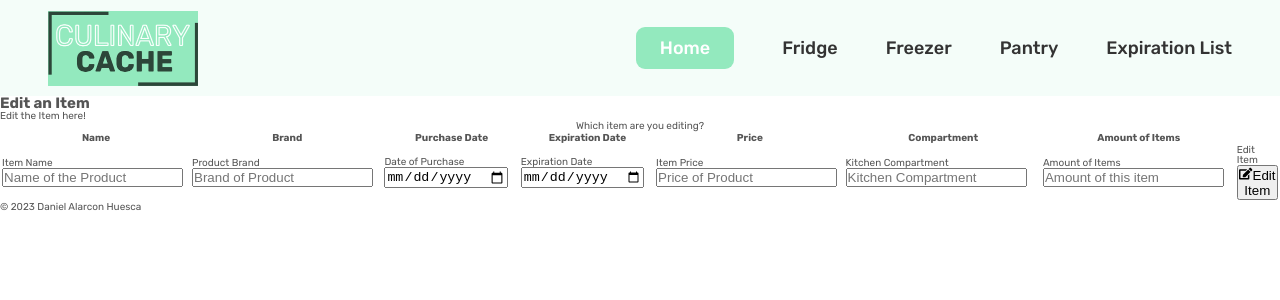
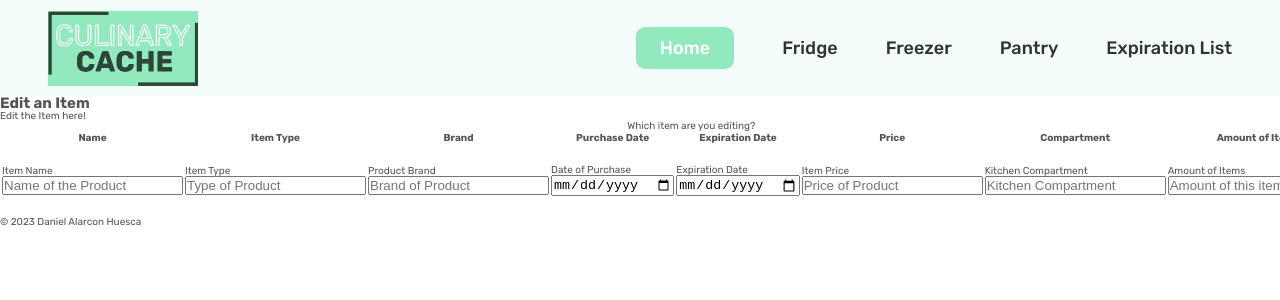
Before and after one commit to danny-alarcon97/fridge-app-frontend, a React (Create React App) app: page /edit-item in a window 1280 px wide. Shown: the top 300 px of the page. Built offline with nearby package versions, Linux system fonts and the light colour scheme; a web font is replaced by a local one.

Commit message:
edited database

```diff
--- a/src/components/Items.js
+++ b/src/components/Items.js
@@ -12,7 +12,9 @@ function Item({ item, onEdit, onDelete }) {
       />
       <div className="meal-content">
         <div className="meal-tags">
-          <span className="tag tag--vegan">Vegan</span>
+          <span className="tag tag--vegan">
+            {item.itemType ? item.itemType : "other"}
+          </span>
         </div>
         <p className="meal-title">{item.name}</p>
         <ul className="meal-attributes">
--- a/src/pages/AddItemPageTable.js
+++ b/src/pages/AddItemPageTable.js
@@ -4,6 +4,7 @@ import { IoMdAdd } from "react-icons/io";
 
 export const AddItemPageTable = () => {
   const [name, setName] = useState("");
+  const [itemType, setItemType] = useState("");
   const [brand, setBrand] = useState("");
   const [purchaseDate, setPurchaseDate] = useState("");
   const [expireDate, setExpireDate] = useState("");
@@ -19,6 +20,7 @@ export const AddItemPageTable = () => {
     e.preventDefault();
     const newItem = {
       name,
+      itemType,
       brand,
       purchaseDate,
       expireDate,
@@ -62,6 +64,7 @@ export const AddItemPageTable = () => {
             <thead>
               <tr>
                 <th>Name</th>
+                <th>Item Type</th>
                 <th>Brand</th>
                 <th>Purchase Date</th>
                 <th>Expiration Date</th>
@@ -70,6 +73,7 @@ export const AddItemPageTable = () => {
                 <th>Amount of Items</th>
               </tr>
             </thead>
+
             <tbody>
               <tr>
                 <td>
@@ -80,6 +84,17 @@ export const AddItemPageTable = () => {
                     value={name}
                     onChange={(e) => setName(e.target.value)}
                     id="name"
+                  />
+                </td>
+
+                <td>
+                  <label for="itemType">Item Type</label>
+                  <input
+                    type="text"
+                    placeholder="Type of Product"
+                    value={itemType}
+                    onChange={(e) => setItemType(e.target.value)}
+                    id="itemType"
                   />
                 </td>
 
--- a/src/pages/EditItemPageTable.js
+++ b/src/pages/EditItemPageTable.js
@@ -4,6 +4,7 @@ import { FaEdit } from "react-icons/fa";
 
 export const EditItemPageTable = ({ itemToEdit }) => {
   const [name, setName] = useState(itemToEdit.name);
+  const [itemType, setItemType] = useState(itemToEdit.itemType);
   const [brand, setBrand] = useState(itemToEdit.brand);
   const [purchaseDate, setPurchaseDate] = useState(itemToEdit.purchaseDate);
   const [expireDate, setExpireDate] = useState(itemToEdit.expireDate);
@@ -22,6 +23,7 @@ export const EditItemPageTable = ({ itemToEdit }) => {
         method: "PUT",
         body: JSON.stringify({
           name,
+          itemType,
           brand,
           purchaseDate,
           expireDate,
@@ -58,6 +60,7 @@ export const EditItemPageTable = ({ itemToEdit }) => {
             <thead>
               <tr>
                 <th>Name</th>
+                <th>Item Type</th>
                 <th>Brand</th>
                 <th>Purchase Date</th>
                 <th>Expiration Date</th>
@@ -66,6 +69,7 @@ export const EditItemPageTable = ({ itemToEdit }) => {
                 <th>Amount of Items</th>
               </tr>
             </thead>
+
             <tbody>
               <tr>
                 <td>
@@ -76,6 +80,17 @@ export const EditItemPageTable = ({ itemToEdit }) => {
                     value={name}
                     onChange={(e) => setName(e.target.value)}
                     id="name"
+                  />
+                </td>
+
+                <td>
+                  <label for="itemType">Item Type</label>
+                  <input
+                    type="text"
+                    placeholder="Type of Product"
+                    value={itemType}
+                    onChange={(e) => setItemType(e.target.value)}
+                    id="itemType"
                   />
                 </td>
 
```
